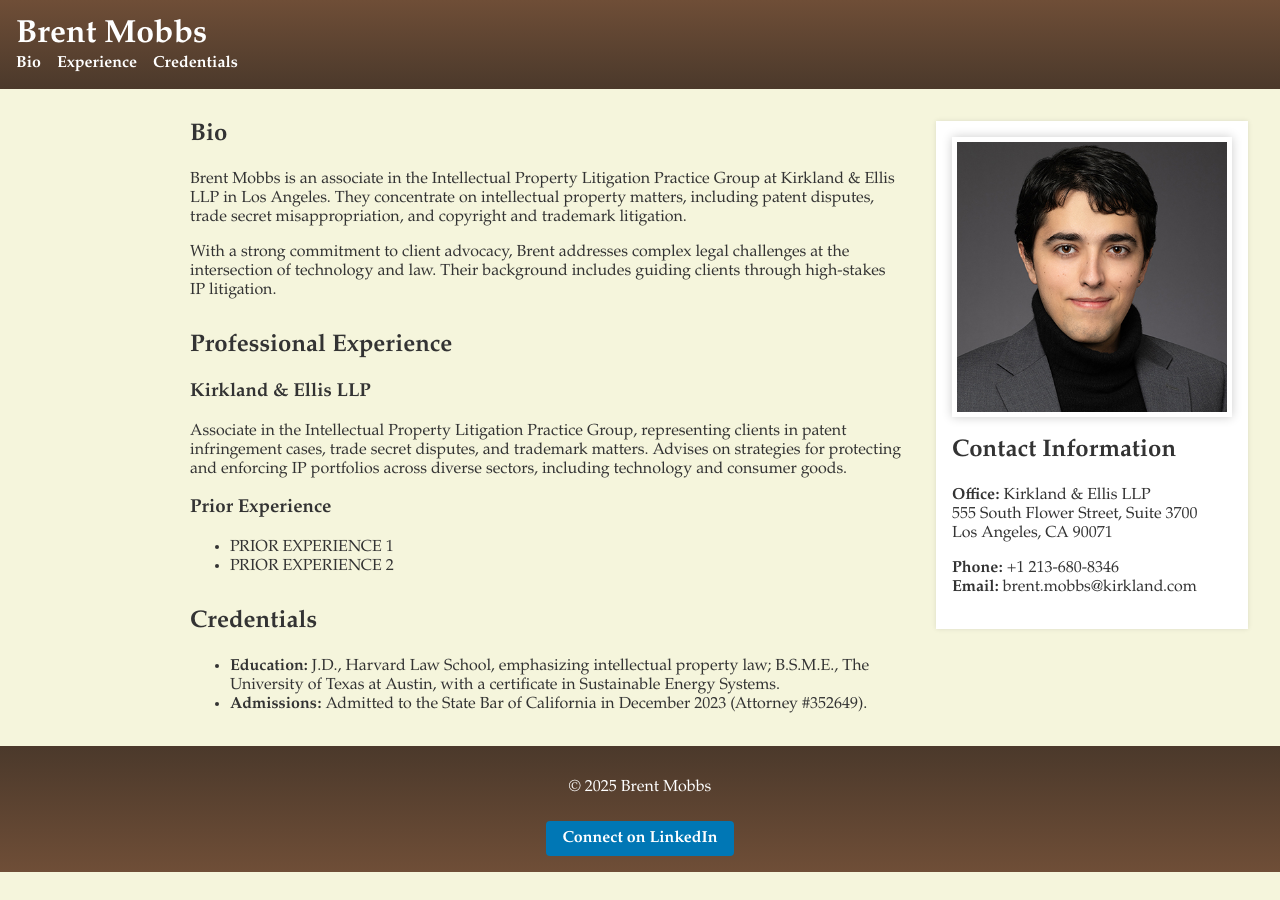
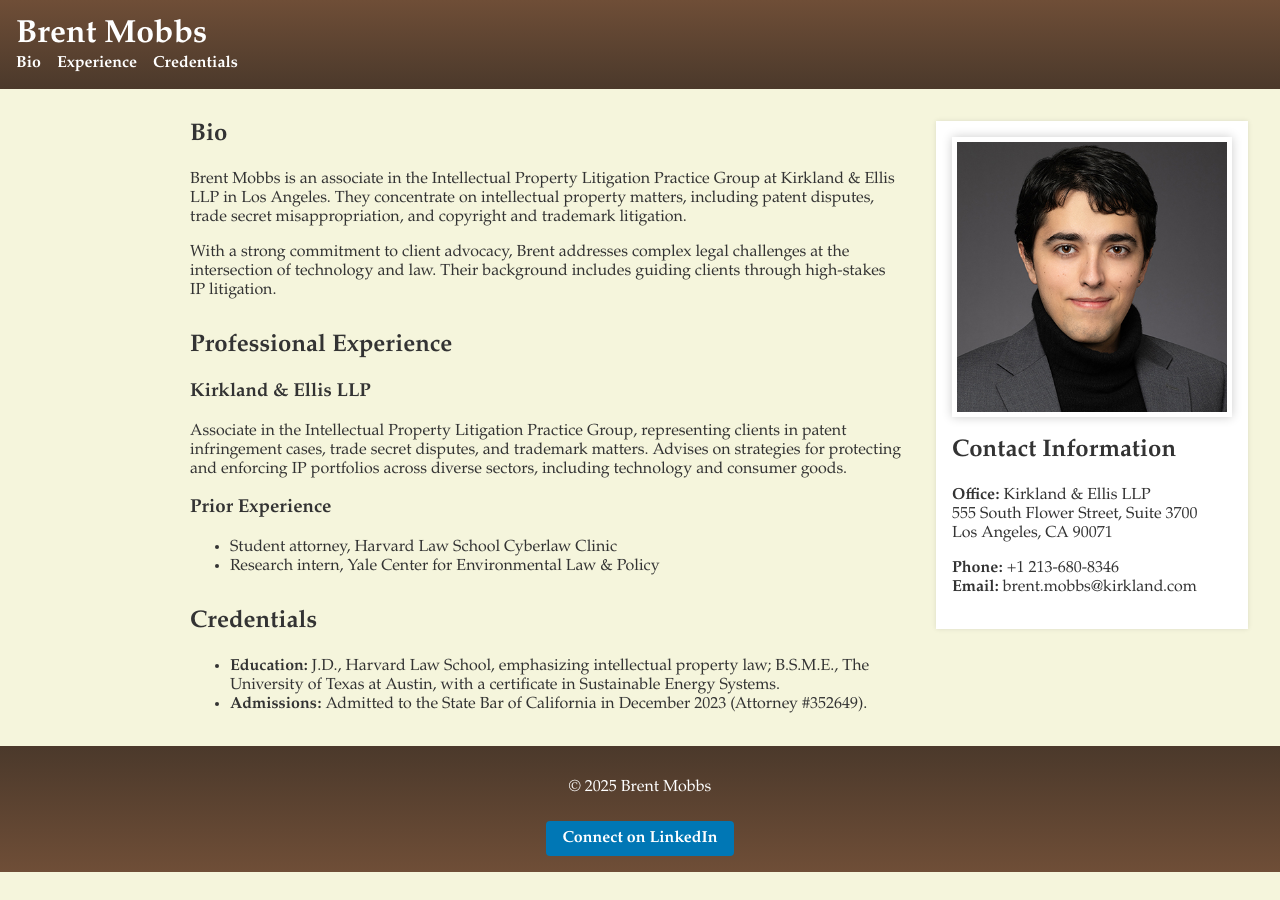
Before and after one commit to brentmobbs/brentmobbs.github.io, a Jekyll site: the page index.html, which Jekyll copies as it is, in a window 1280 px wide. Built offline with Jekyll 4.4.1, drawn with Linux system fonts in a browser that asks for light colours.

Commit message:
Update index.html

```diff
--- a/index.html
+++ b/index.html
@@ -53,8 +53,8 @@
       </p>
       <h3>Prior Experience</h3>
       <ul>
-        <li>PRIOR EXPERIENCE 1</li>
-        <li>PRIOR EXPERIENCE 2</li>
+        <li>Student attorney, Harvard Law School Cyberlaw Clinic</li>
+        <li>Research intern, Yale Center for Environmental Law & Policy</li>
       </ul>
     </section>
 
```
